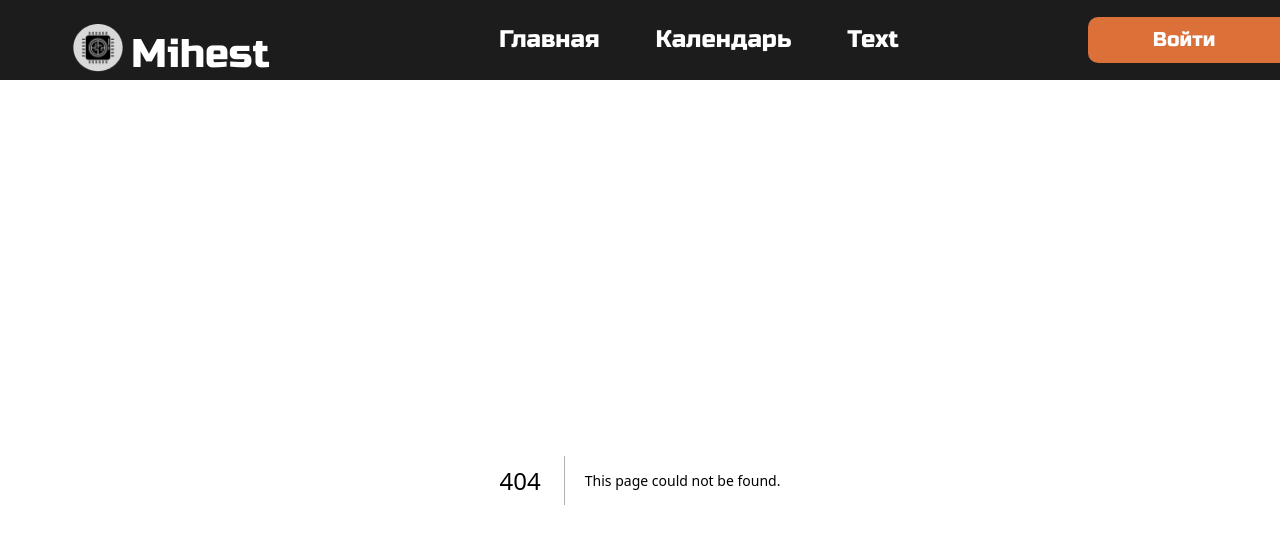
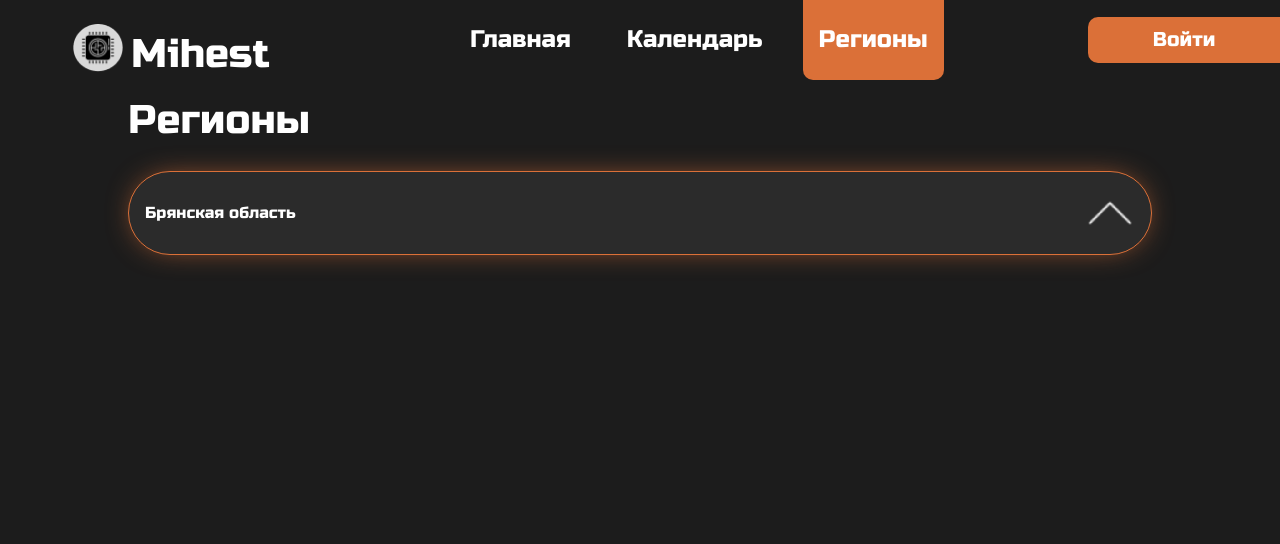
Before and after one commit to HachBoB/final_Pervenstvo, a Next.js app in the folder frontend/: page /regions in a window 1280 px wide. Before the commit this address had no page. Shown: the top 544 px of the page. Built offline with nearby package versions, Linux system fonts and the light colour scheme.

Commit message:
ляпота блинб

```diff
--- a/frontend/app/layout.jsx
+++ b/frontend/app/layout.jsx
@@ -54,7 +54,7 @@ export default function RootLayout({ children }) {
     // Функция для обновления состояния авторизации после входа
     const handleLoginSuccess = () => {
         checkAuth(); // Проверяем токен и обновляем состояние
-        closeAllModals(); // Закрываем модалку входа
+        closeAllModals();
     };
 
     return (
@@ -97,27 +97,27 @@ export default function RootLayout({ children }) {
             <div className="flex space-x-6 pl-10 text-[24px] justify-center">
                 <Link
                     href="/"
-                    className={`px-4 py-2 rounded-b-[10px] flex items-center ${
-                        pathname === "/" ? "bg-[#DB7038] text-white" : "text-[#FFFFFF]"
+                    className={`px-4 py-2 rounded-b-[10px] flex items-center transition-all duration-300 ${
+                        pathname === "/" ? "bg-[#DB7038] text-white" : "bg-transparent text-[#FFFFFF]"
                     }`}
                 >
                     Главная
                 </Link>
                 <Link
                     href="/calendar"
-                    className={`px-4 py-2 rounded-b-[10px] flex items-center ${
-                        pathname === "/calendar" ? "bg-[#DB7038] text-white" : "text-[#FFFFFF]"
+                    className={`px-4 py-2 rounded-b-[10px] flex items-center transition-all duration-300 ${
+                        pathname === "/calendar" ? "bg-[#DB7038] text-white" : "bg-transparent text-[#FFFFFF]"
                     }`}
                 >
                     Календарь
                 </Link>
                 <Link
-                    href="/txt"
-                    className={`px-4 py-2 rounded-b-[10px] flex items-center ${
-                        pathname === "/txt" ? "bg-[#DB7038] text-white" : "text-[#FFFFFF]"
+                    href="/regions"
+                    className={`px-4 py-2 rounded-b-[10px] flex items-center transition-all duration-300 ${
+                        pathname === "/regions" ? "bg-[#DB7038] text-white" : "bg-transparent text-[#FFFFFF]"
                     }`}
                 >
-                    Text
+                    Регионы
                 </Link>
             </div>
             <div className="flex items-center w-[15%] text-[20px]">
--- /dev/null
+++ b/frontend/app/regions/page.jsx
@@ -0,0 +1,89 @@
+"use client"
+import { useState } from "react";
+import { motion } from "framer-motion";
+import React from "react";
+import Image from "next/image";
+export default function Accordion() {
+    const [isOpen, setIsOpen] = useState(false); // Состояние для открытия/закрытия аккордеона
+    const data = [
+        { region: "Брянская область", leader: "Казаков Олег Дмитриевич", contact: "bryansk@fsp-russia.com" },
+        { region: "Владимирская область", leader: "Лисова Анастасия Андреевна", contact: "vladimir@fsp-russia.com" },
+        { region: "Воронежская область", leader: "Ульянов Владимир", contact: "voronezh@fsp-russia.com" },
+        { region: "Ивановская область", leader: "Уралов Сергей Дмитриевич", contact: "ivanovo@fsp-russia.com" },
+        { region: "Калужская область", leader: "Колесников Алексей", contact: "kaluga@fsp-russia.com" },
+    ];
+    const toggleAccordion = () => {
+        setIsOpen((prev) => !prev);
+    };
+
+    return (
+        <div className="w-full mx-auto">
+
+            <div className="border border-[#DB7038] rounded-md w-[80%] border-none mx-auto">
+                <p className="text-white text-[40px] mt-[1%] mb-[2%]">Регионы</p>
+                <button
+                    onClick={toggleAccordion} // При клике на кнопку меняем состояние
+                    className="w-full text-left p-4 text-white bg-[#2B2B2B] border border-[#DB7038] rounded-[45px] justify-between items-center shadow-custom focus:outline-none flex"
+                >
+                    Брянская область
+                    <div
+                        className={`transform transition-transform duration-300 ${
+                            isOpen ? "rotate-180" : "rotate-0"
+                        }`}
+                    >
+                        <Image
+                            src="/open.png"
+                            alt="Logo"
+                            width={50}
+                            height={40}
+                        />
+                    </div>
+                </button>
+
+
+                <motion.div
+                    initial={{ opacity: 0, maxHeight: 0 }} // Начальные значения (скрытый контент)
+                    animate={{ opacity: isOpen ? 1 : 0, maxHeight: isOpen ? "200px" : 0 }} // Плавное раскрытие/сжатие
+                    transition={{
+                        type: "spring",
+                        stiffness: 50,
+                        damping: 25,
+                        duration: 1.2, // Устанавливаем продолжительность анимации для плавности
+                    }}
+                    className="overflow-hidden  text-white rounded-b-md border-none"
+                >
+                    <div className="overflow-x-auto">
+                        <table className="min-w-full table-auto text-white">
+                            <thead>
+                            <tr className="text-[#F09D51]">
+                                <th className="px-4 py-2 text-left">Субъект РФ</th>
+                                <th className="px-4 py-2 text-left">Руководитель</th>
+                                <th className="px-4 py-2 text-left">Контакты</th>
+                            </tr>
+                            </thead>
+                            <tbody>
+                            {data.map((item, index) => (
+                                <React.Fragment key={index}>
+                                    <tr className="even:bg-gray-800">
+                                        <td className="px-4 py-2">{item.region}</td>
+                                        <td className="px-4 py-2">{item.leader}</td>
+                                        <td className="px-4 py-2">{item.contact}</td>
+                                    </tr>
+                                    {/* Разделительная линия */}
+                                    {index < data.length - 1 && (
+                                        <tr>
+                                            <td colSpan={3}>
+                                                <div className="border-b border-gray-700 mx-4"></div>
+                                            </td>
+                                        </tr>
+                                    )}
+                                </React.Fragment>
+                            ))}
+                            </tbody>
+                        </table>
+                    </div>
+                </motion.div>
+            </div>
+        </div>
+    );
+}
```
Also changed, not shown: frontend/public/close.png (added), frontend/public/open.png (added).
